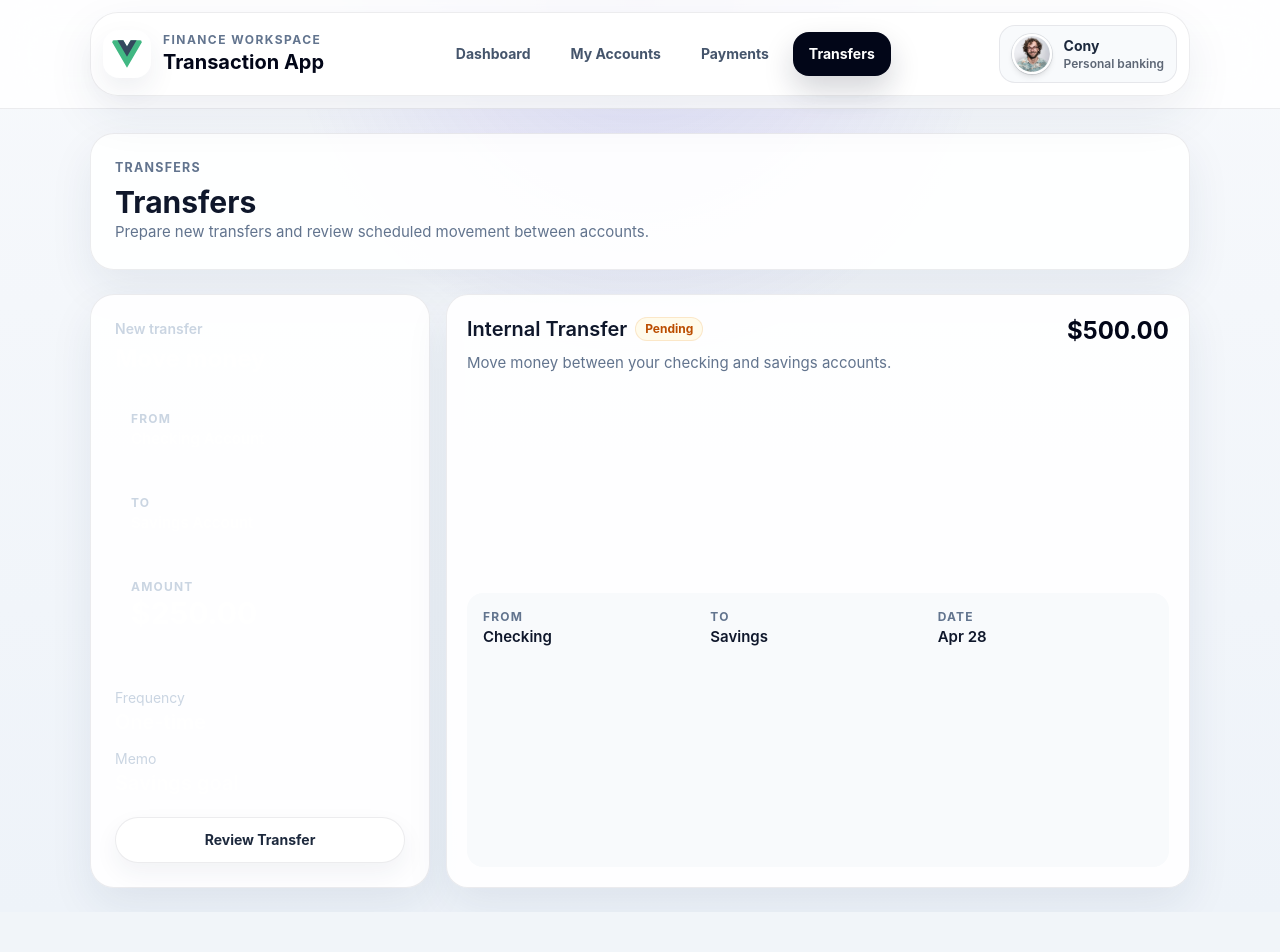
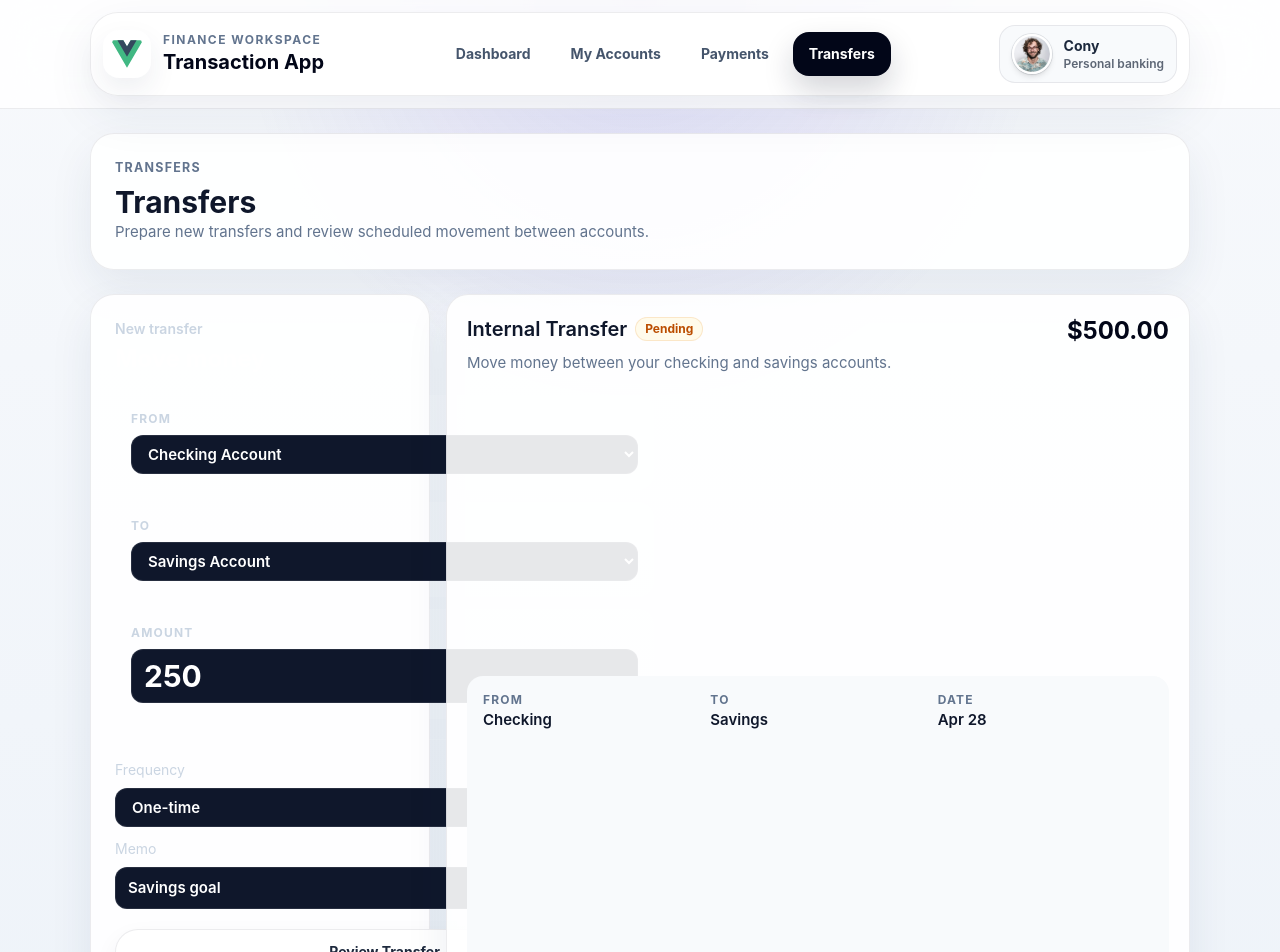
Before and after one commit to Tekfred/Transaction-App, a React (Vite) app: page /transfers in a window 1280 px wide. Shown: the top 952 px of the page. Before the commit the page ends 912 px from the top, so only its background shows below. Built offline with nearby package versions, Linux system fonts and the light colour scheme.

Commit message:
Add local UI state management

```diff
--- a/src/app/App.jsx
+++ b/src/app/App.jsx
@@ -1,10 +1,12 @@
 import { BrowserRouter, Navigate, Route, Routes } from 'react-router-dom'
 
 import MainLayout from '../layout/MainLayout.jsx'
+import { AppProvider } from './AppProvider.jsx'
 import { appRoutes } from './routes.jsx'
 
 export default function App() {
   return (
+    <AppProvider>
       <BrowserRouter>
         <Routes>
           <Route element={<MainLayout />} path="/">
@@ -15,5 +17,6 @@ export default function App() {
           </Route>
         </Routes>
       </BrowserRouter>
+    </AppProvider>
   )
 }
--- /dev/null
+++ b/src/app/AppProvider.jsx
@@ -0,0 +1,77 @@
+import { createContext, useContext, useMemo, useReducer } from 'react'
+
+import { accounts } from '../features/accounts/data/accounts.js'
+import { transferDraft as defaultTransferDraft } from '../features/transfers/data/transfers.js'
+
+const AppStateContext = createContext(null)
+
+const initialState = {
+  selectedAccountId: accounts[0]?.id ?? null,
+  transferDraft: defaultTransferDraft,
+  isTransferReviewOpen: false,
+}
+
+function appReducer(state, action) {
+  switch (action.type) {
+    case 'account/select':
+      return {
+        ...state,
+        selectedAccountId: action.accountId,
+      }
+    case 'transfer/updateDraft':
+      return {
+        ...state,
+        transferDraft: {
+          ...state.transferDraft,
+          [action.field]: action.value,
+        },
+      }
+    case 'transfer/openReview':
+      return {
+        ...state,
+        isTransferReviewOpen: true,
+      }
+    case 'transfer/closeReview':
+      return {
+        ...state,
+        isTransferReviewOpen: false,
+      }
+    case 'transfer/resetDraft':
+      return {
+        ...state,
+        transferDraft: defaultTransferDraft,
+        isTransferReviewOpen: false,
+      }
+    default:
+      return state
+  }
+}
+
+export function AppProvider({ children }) {
+  const [state, dispatch] = useReducer(appReducer, initialState)
+
+  const value = useMemo(
+    () => ({
+      closeTransferReview: () => dispatch({ type: 'transfer/closeReview' }),
+      openTransferReview: () => dispatch({ type: 'transfer/openReview' }),
+      resetTransferDraft: () => dispatch({ type: 'transfer/resetDraft' }),
+      selectAccount: (accountId) => dispatch({ type: 'account/select', accountId }),
+      state,
+      updateTransferDraft: (field, value) =>
+        dispatch({ type: 'transfer/updateDraft', field, value }),
+    }),
+    [state],
+  )
+
+  return <AppStateContext.Provider value={value}>{children}</AppStateContext.Provider>
+}
+
+export function useAppState() {
+  const context = useContext(AppStateContext)
+
+  if (!context) {
+    throw new Error('useAppState must be used within AppProvider')
+  }
+
+  return context
+}
--- a/src/features/accounts/components/AccountList.jsx
+++ b/src/features/accounts/components/AccountList.jsx
@@ -1,10 +1,15 @@
 import AccountCard from './AccountCard.jsx'
 
-export default function AccountList({ accounts }) {
+export default function AccountList({ accounts, onSelectAccount, selectedAccountId }) {
   return (
     <div className="grid gap-4">
       {accounts.map((account) => (
-        <AccountCard account={account} key={account.id} />
+        <AccountCard
+          account={account}
+          isSelected={account.id === selectedAccountId}
+          key={account.id}
+          onSelect={onSelectAccount}
+        />
       ))}
     </div>
   )
--- a/src/features/transfers/components/TransferFormShell.jsx
+++ b/src/features/transfers/components/TransferFormShell.jsx
@@ -1,7 +1,18 @@
 import { Button, Card } from '../../../components/ui/index.js'
 import { formatCurrency } from '../../../utils/formatters.js'
 
-export default function TransferFormShell({ draft }) {
+export default function TransferFormShell({
+  accounts,
+  draft,
+  isReviewOpen,
+  onCloseReview,
+  onOpenReview,
+  onReset,
+  onUpdateDraft,
+}) {
+  const selectedFromAccount = accounts.find((account) => account.id === draft.fromAccountId)
+  const selectedToAccount = accounts.find((account) => account.id === draft.toAccountId)
+
   return (
     <Card className="grid gap-5 bg-slate-950 text-white">
       <div>
@@ -10,34 +21,98 @@ export default function TransferFormShell({ draft }) {
       </div>
 
       <div className="grid gap-3">
-        <div className="rounded-2xl bg-white/10 p-4">
-          <p className="text-xs font-bold uppercase tracking-widest text-slate-300">From</p>
-          <p className="font-semibold">Checking Account</p>
-        </div>
-        <div className="rounded-2xl bg-white/10 p-4">
-          <p className="text-xs font-bold uppercase tracking-widest text-slate-300">To</p>
-          <p className="font-semibold">Savings Account</p>
-        </div>
-        <div className="rounded-2xl bg-white/10 p-4">
-          <p className="text-xs font-bold uppercase tracking-widest text-slate-300">Amount</p>
-          <p className="text-3xl font-bold">{formatCurrency(draft.amount, draft.currency)}</p>
-        </div>
+        <label className="grid gap-2 rounded-2xl bg-white/10 p-4">
+          <span className="text-xs font-bold uppercase tracking-widest text-slate-300">From</span>
+          <select
+            className="rounded-xl border border-white/10 bg-slate-900 px-3 py-2 font-semibold text-white outline-none focus:border-white/40"
+            onChange={(event) => onUpdateDraft('fromAccountId', event.target.value)}
+            value={draft.fromAccountId}
+          >
+            {accounts.map((account) => (
+              <option key={account.id} value={account.id}>
+                {account.name}
+              </option>
+            ))}
+          </select>
+        </label>
+        <label className="grid gap-2 rounded-2xl bg-white/10 p-4">
+          <span className="text-xs font-bold uppercase tracking-widest text-slate-300">To</span>
+          <select
+            className="rounded-xl border border-white/10 bg-slate-900 px-3 py-2 font-semibold text-white outline-none focus:border-white/40"
+            onChange={(event) => onUpdateDraft('toAccountId', event.target.value)}
+            value={draft.toAccountId}
+          >
+            {accounts.map((account) => (
+              <option key={account.id} value={account.id}>
+                {account.name}
+              </option>
+            ))}
+          </select>
+        </label>
+        <label className="grid gap-2 rounded-2xl bg-white/10 p-4">
+          <span className="text-xs font-bold uppercase tracking-widest text-slate-300">Amount</span>
+          <input
+            className="rounded-xl border border-white/10 bg-slate-900 px-3 py-2 text-3xl font-bold text-white outline-none focus:border-white/40"
+            min="1"
+            onChange={(event) => onUpdateDraft('amount', Number(event.target.value))}
+            type="number"
+            value={draft.amount}
+          />
+        </label>
       </div>
 
       <div className="grid gap-3 border-t border-white/10 pt-5 sm:grid-cols-2 lg:grid-cols-1">
-        <div>
-          <p className="text-sm text-slate-300">Frequency</p>
-          <strong className="text-xl font-semibold">{draft.frequency}</strong>
-        </div>
-        <div>
-          <p className="text-sm text-slate-300">Memo</p>
-          <strong className="text-xl font-semibold">{draft.memo}</strong>
-        </div>
+        <label className="grid gap-2">
+          <span className="text-sm text-slate-300">Frequency</span>
+          <select
+            className="rounded-xl border border-white/10 bg-slate-900 px-3 py-2 font-semibold text-white outline-none focus:border-white/40"
+            onChange={(event) => onUpdateDraft('frequency', event.target.value)}
+            value={draft.frequency}
+          >
+            <option>One-time</option>
+            <option>Weekly</option>
+            <option>Monthly</option>
+          </select>
+        </label>
+        <label className="grid gap-2">
+          <span className="text-sm text-slate-300">Memo</span>
+          <input
+            className="rounded-xl border border-white/10 bg-slate-900 px-3 py-2 font-semibold text-white outline-none focus:border-white/40"
+            onChange={(event) => onUpdateDraft('memo', event.target.value)}
+            type="text"
+            value={draft.memo}
+          />
+        </label>
       </div>
 
-      <Button className="w-full" variant="secondary">
-        Review Transfer
-      </Button>
+      {isReviewOpen ? (
+        <div className="grid gap-3 rounded-2xl bg-white/10 p-4">
+          <p className="text-xs font-bold uppercase tracking-widest text-slate-300">
+            Review transfer
+          </p>
+          <p className="font-semibold">
+            {formatCurrency(draft.amount, draft.currency)} from {selectedFromAccount?.name} to{' '}
+            {selectedToAccount?.name}
+          </p>
+          <div className="grid gap-2 sm:grid-cols-2 lg:grid-cols-1">
+            <Button className="w-full" variant="secondary">
+              Confirm Transfer
+            </Button>
+            <Button className="w-full" onClick={onCloseReview} variant="secondary">
+              Keep Editing
+            </Button>
+          </div>
+        </div>
+      ) : null}
+
+      <div className="grid gap-2 sm:grid-cols-2 lg:grid-cols-1">
+        <Button className="w-full" onClick={onOpenReview} variant="secondary">
+          Review Transfer
+        </Button>
+        <Button className="w-full" onClick={onReset} variant="secondary">
+          Reset Draft
+        </Button>
+      </div>
     </Card>
   )
 }
--- a/src/pages/MyAccounts.jsx
+++ b/src/pages/MyAccounts.jsx
@@ -1,9 +1,12 @@
+import { useAppState } from '../app/AppProvider.jsx'
 import { PageHeader, PageSection } from '../components/ui/index.js'
 import { AccountList, AccountsSummary } from '../features/accounts/components/index.js'
 import { accounts } from '../features/accounts/data/accounts.js'
 import { accountsSummary } from '../features/accounts/data/summary.js'
 
 export default function MyAccounts() {
+  const { selectAccount, state } = useAppState()
+
   return (
     <PageSection className="gap-6">
       <PageHeader
@@ -14,7 +17,11 @@ export default function MyAccounts() {
 
       <div className="grid gap-4 lg:grid-cols-[340px_minmax(0,1fr)]">
         <AccountsSummary summary={accountsSummary} />
-        <AccountList accounts={accounts} />
+        <AccountList
+          accounts={accounts}
+          onSelectAccount={selectAccount}
+          selectedAccountId={state.selectedAccountId}
+        />
       </div>
     </PageSection>
   )
--- a/src/pages/Transfers.jsx
+++ b/src/pages/Transfers.jsx
@@ -1,8 +1,18 @@
+import { useAppState } from '../app/AppProvider.jsx'
 import { PageHeader, PageSection } from '../components/ui/index.js'
 import { TransferFormShell, TransferList } from '../features/transfers/components/index.js'
-import { transferDraft, transfers } from '../features/transfers/data/transfers.js'
+import { accounts } from '../features/accounts/data/accounts.js'
+import { transfers } from '../features/transfers/data/transfers.js'
 
 export default function Transfers() {
+  const {
+    closeTransferReview,
+    openTransferReview,
+    resetTransferDraft,
+    state,
+    updateTransferDraft,
+  } = useAppState()
+
   return (
     <PageSection className="gap-6">
       <PageHeader
@@ -12,7 +22,15 @@ export default function Transfers() {
       />
 
       <div className="grid gap-4 lg:grid-cols-[340px_minmax(0,1fr)]">
-        <TransferFormShell draft={transferDraft} />
+        <TransferFormShell
+          accounts={accounts}
+          draft={state.transferDraft}
+          isReviewOpen={state.isTransferReviewOpen}
+          onCloseReview={closeTransferReview}
+          onOpenReview={openTransferReview}
+          onReset={resetTransferDraft}
+          onUpdateDraft={updateTransferDraft}
+        />
         <TransferList transfers={transfers} />
       </div>
     </PageSection>
```
Also changed, not shown: src/features/accounts/components/AccountCard.jsx (+21 -2 lines). Lines whose indentation alone changed are shown as unchanged.
